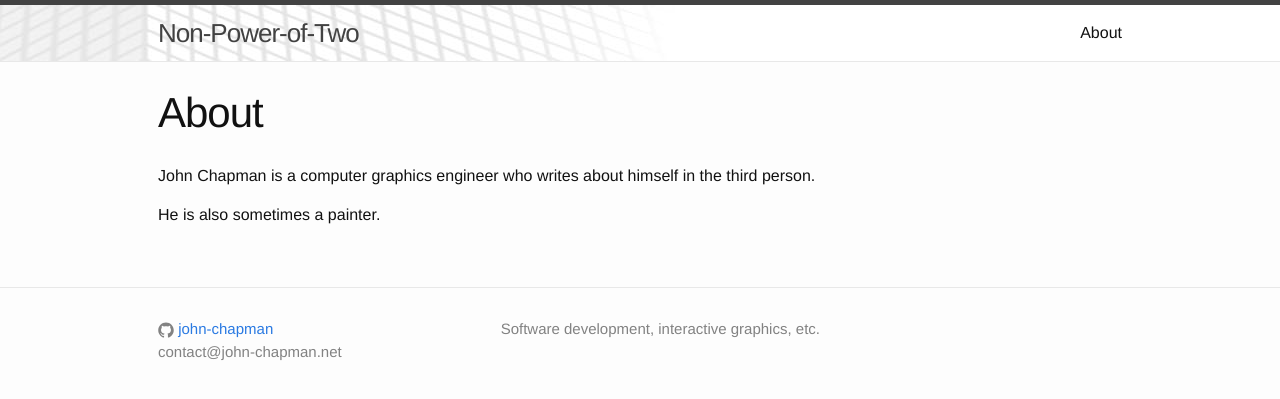
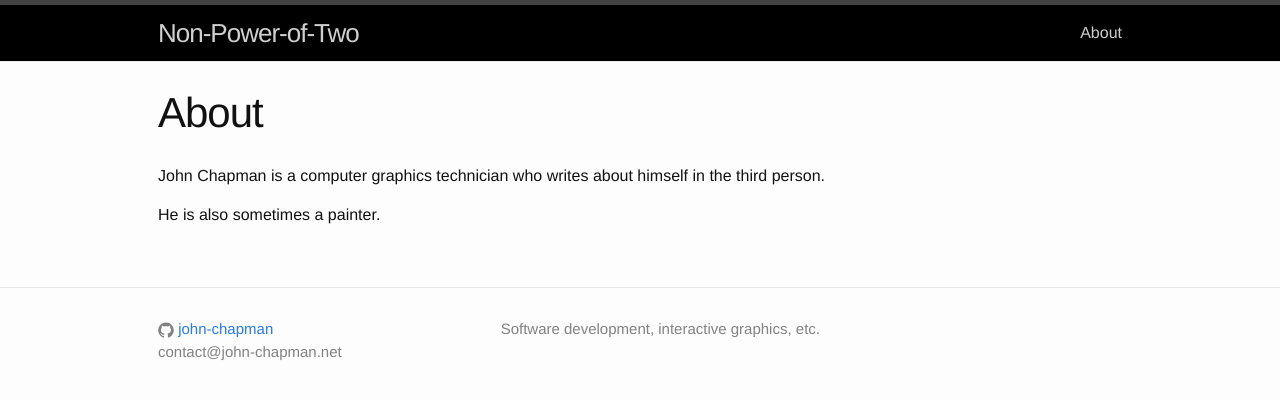
Before and after one commit to john-chapman/john-chapman.github.io, a Jekyll site: the page built from about.md, in a window 1280 px wide. Shown: the top 399 px of the page. Built offline with Jekyll 4.4.1, drawn with Linux system fonts in a browser that asks for light colours.

Commit message:
Tweak CSS, remove header bg

```diff
--- a/_sass/_layout.scss
+++ b/_sass/_layout.scss
@@ -2,7 +2,7 @@
  * Site header
  */
 .site-header {
-	background-image: url($header-bg-url);
+	background-color: #000000;
     border-top: 5px solid $grey-color-dark;
     border-bottom: 1px solid $grey-color-light;
     min-height: 56px;
@@ -12,6 +12,7 @@
 }
 
 .site-title {
+	color: $grey-color-mid;
     font-size: 26px;
     font-weight: 300;
     line-height: 56px;
@@ -20,7 +21,7 @@
     float: left;
     &,
     &:visited {
-        color: $grey-color-dark;
+        color: $grey-color-mid;
     }
 }
 
@@ -33,7 +34,7 @@
     }
 
     .page-link {
-        color: $text-color;
+        color: $grey-color-mid;
         line-height: $base-line-height;
 
         // Gaps between nav items, but not on the last one
--- a/about.md
+++ b/about.md
@@ -4,6 +4,6 @@ title: About
 permalink: /about/
 ---
 
-John Chapman is a computer graphics engineer who writes about himself in the third person.
+John Chapman is a computer graphics technician who writes about himself in the third person.
 
 He is also sometimes a painter.
--- a/css/main.scss
+++ b/css/main.scss
@@ -19,6 +19,7 @@ $background-color: #fdfdfd;
 $brand-color:      #2a7ae2;
 
 $grey-color:       #828282;
+$grey-color-mid:   lighten($grey-color, 30%);
 $grey-color-light: lighten($grey-color, 40%);
 $grey-color-dark:  darken($grey-color, 25%);
 
@@ -27,9 +28,6 @@ $content-width:    1024px;
 
 $on-palm:          600px;
 $on-laptop:        1024px;
-
-//$header-bg-url:        "{{ site.url }}/_images/header_bg.jpg";
-$header-bg-url:        "../images/header_bg.jpg";
 
 // Use media queries like this:
 // @include media-query($on-palm) {
```
